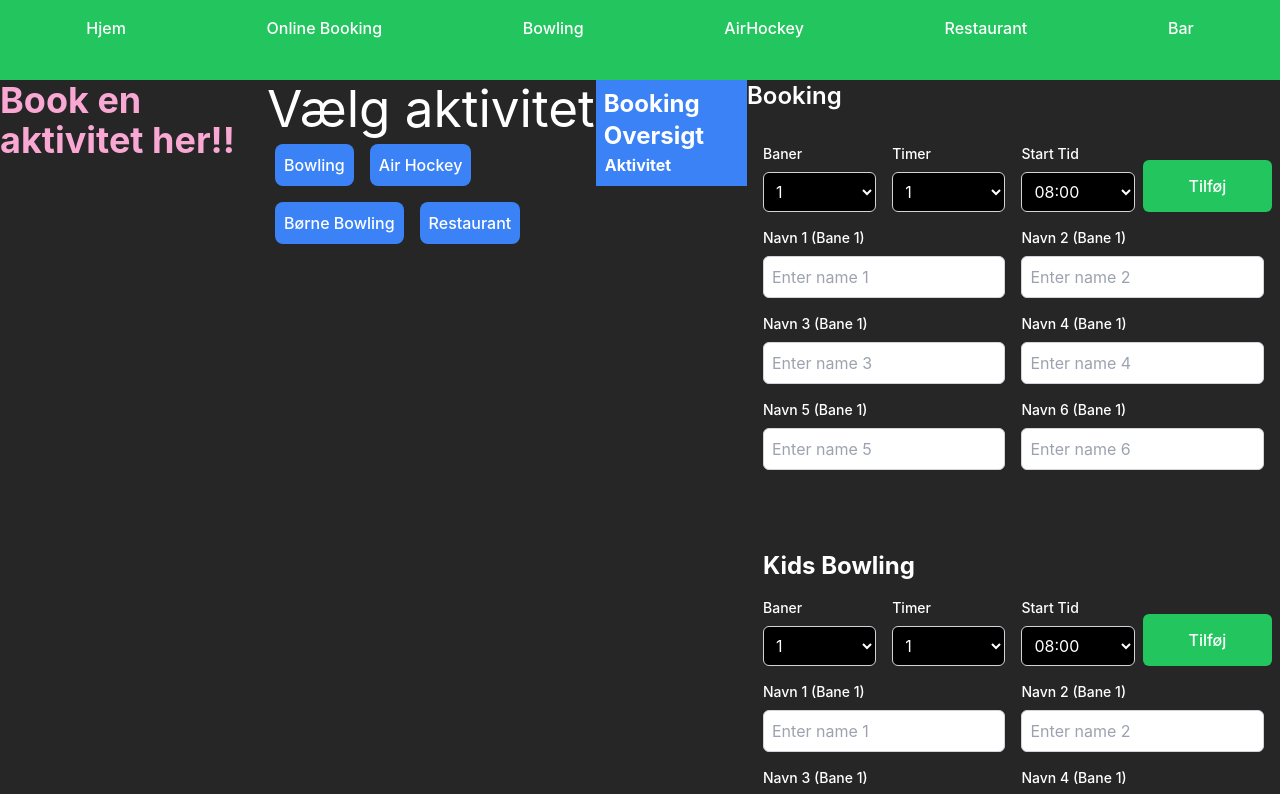
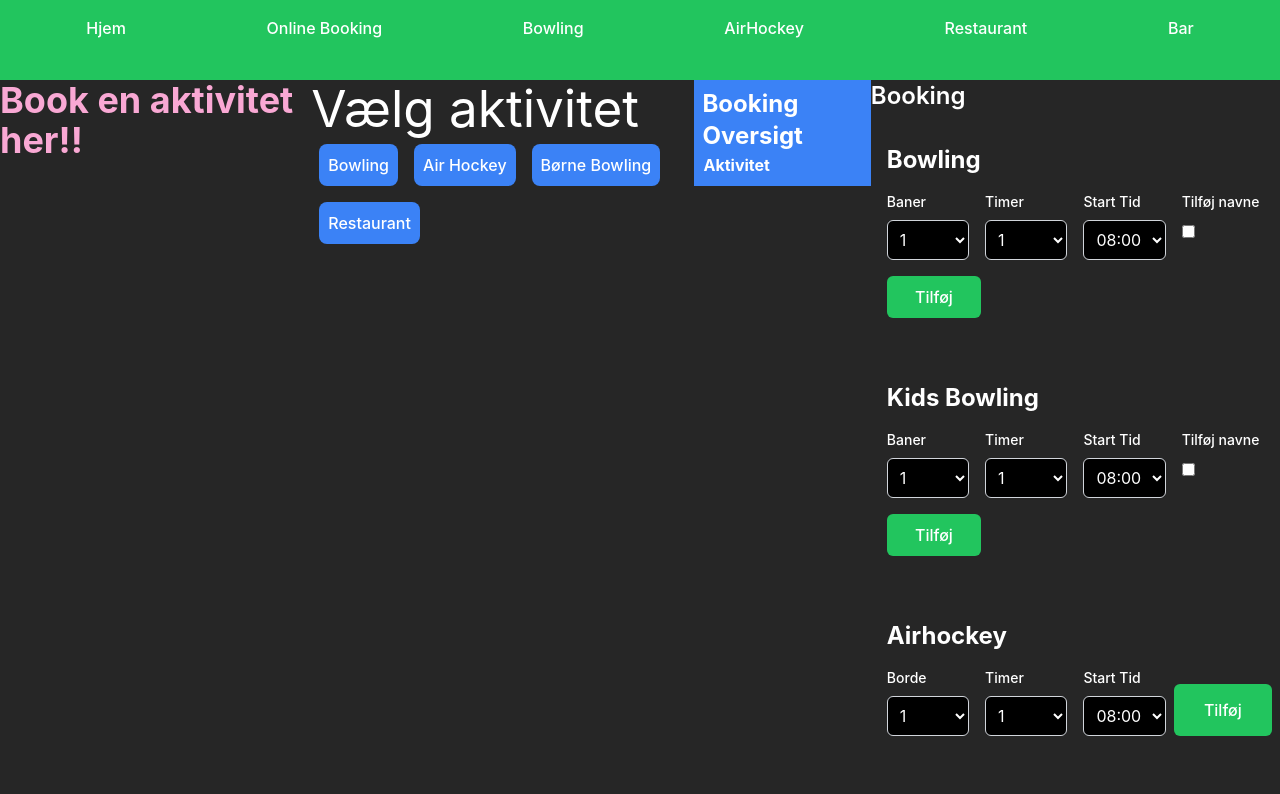
Before and after one commit to YawHB/XP-Bowling-Frontend-KYLL, a React (Vite) app: page /booking in a window 1280 px wide. Shown: the top 794 px of the page. Built offline with nearby package versions, Linux system fonts and the light colour scheme.

Commit message:
checkbox on set names for participants on bowling

```diff
--- a/src/components/booking/BowlingForm.tsx
+++ b/src/components/booking/BowlingForm.tsx
@@ -1,5 +1,4 @@
 import { useState } from "react";
-
 
 interface BowlingFormProps {
   addBooking: (newBooking: BookingData) => void;
@@ -13,11 +12,11 @@ interface BookingData {
   lanes: number;
 }
 
-
 export default function BowlingForm({ addBooking }: BowlingFormProps) {
   const [startTime, setStartTime] = useState<string>("08:00");
   const [playTime, setPlayTime] = useState<number>(0);
   const [lanes, setLanes] = useState<number>(1);
+  const [addNames, setAddNames] = useState<boolean>(false);
 
   function handleSubmit(event: React.FormEvent) {
     event.preventDefault();
@@ -25,12 +24,9 @@ export default function BowlingForm({ addBooking }: BowlingFormProps) {
       activity: "Bowling",
       date: new Date().toISOString().split("T")[0],
       time: startTime,
-      lanes,
+      lanes
     };
     addBooking(newBooking);
-
-
-    // handle form submission
   }
 
   function handleLaneSelectChange(event: React.ChangeEvent<HTMLSelectElement>) {
@@ -45,9 +41,16 @@ export default function BowlingForm({ addBooking }: BowlingFormProps) {
     setStartTime(event.target.value);
   }
 
+  function handleCheckboxChange(event: React.ChangeEvent<HTMLInputElement>) {
+    setAddNames(event.target.checked);
+  }
+
   return (
     <form onSubmit={handleSubmit} className="container mx-auto px-4 py-8 max-w-screen-md">
       <section className="flex flex-wrap -mx-2">
+        <div className="w-full px-2 mb-4">
+          <h2 className="text-2xl font-bold">Bowling</h2>
+        </div>
         <div className="w-full sm:w-1/4 px-2 mb-4 sm:mb-0">
           <label htmlFor="laneSelector" className="block mb-2 text-sm font-medium">
             Baner
@@ -64,7 +67,7 @@ export default function BowlingForm({ addBooking }: BowlingFormProps) {
           <label htmlFor="playTimeSelector" className="block mb-2 text-sm font-medium">
             Timer
           </label>
-          <select id="playTimeSelector" onChange={handlePlayTimeChange} value={playTime} className="bg-black text-white block w-full p-2 border border-gray-300 rounded-md text-black">
+          <select id="playTimeSelector" onChange={handlePlayTimeChange} value={playTime} className="bg-black text-white block w-full p-2 border border-gray-300 rounded-md">
             <option value={1}>1</option>
             <option value={2}>2</option>
           </select>
@@ -74,7 +77,7 @@ export default function BowlingForm({ addBooking }: BowlingFormProps) {
           <label htmlFor="startTime" className="block mb-2 text-sm font-medium">
             Start Tid
           </label>
-          <select id="startTime" onChange={handleStartTimeChange} value={startTime} className="bg-black text-white block w-full p-2 border border-gray-300 rounded-md text-black">
+          <select id="startTime" onChange={handleStartTimeChange} value={startTime} className="bg-black text-white block w-full p-2 border border-gray-300 rounded-md">
             <option value={"08:00"}>08:00</option>
             <option value={"09:00"}>09:00</option>
             <option value={"10:00"}>10:00</option>
@@ -91,11 +94,14 @@ export default function BowlingForm({ addBooking }: BowlingFormProps) {
           </select>
         </div>
 
-        <button type="submit" className="w-full sm:w-1/4 p-2 mt-4 bg-green-500 text-white rounded-md">
-          Tilføj
-        </button>
+        <div className="w-full sm:w-1/4 px-2 mb-4 sm:mb-0">
+          <label className="block mb-2 text-sm font-medium">Tilføj navne</label>
+          <input type="checkbox" onChange={handleCheckboxChange} />
+        </div>
       </section>
 
+      {addNames && (
+        <div className="mt-4">
           {Array.from({ length: lanes }, (_, laneIndex) => (
             <section key={laneIndex} className="flex flex-wrap -mx-2 mt-4">
               {[...Array(6)].map((_, index) => (
@@ -108,6 +114,12 @@ export default function BowlingForm({ addBooking }: BowlingFormProps) {
               ))}
             </section>
           ))}
+        </div>
+      )}
+
+      <button type="submit" className="w-full sm:w-1/4 p-2 mt-4 bg-green-500 text-white rounded-md">
+        Tilføj
+      </button>
     </form>
   );
 }
--- a/src/components/booking/KidsBowlingForm.tsx
+++ b/src/components/booking/KidsBowlingForm.tsx
@@ -16,6 +16,7 @@ export default function KidsBowlingForm({ addBooking }: KidsBowlingFormProps) {
   const [startTime, setStartTime] = useState<string>("08:00");
   const [playTime, setPlayTime] = useState<number>(0);
   const [lanes, setLanes] = useState<number>(1);
+  const [addNames, setAddNames] = useState<boolean>(false);
 
   function handleSubmit(event: React.FormEvent) {
     event.preventDefault();
@@ -41,6 +42,10 @@ export default function KidsBowlingForm({ addBooking }: KidsBowlingFormProps) {
 
   function handleStartTimeChange(event: React.ChangeEvent<HTMLSelectElement>) {
     setStartTime(event.target.value);
+  }
+
+  function handleCheckboxChange(event: React.ChangeEvent<HTMLInputElement>) {
+    setAddNames(event.target.checked);
   }
 
   return (
@@ -92,11 +97,14 @@ export default function KidsBowlingForm({ addBooking }: KidsBowlingFormProps) {
           </select>
         </div>
 
-        <button type="submit" className="w-full sm:w-1/4 p-2 mt-4 bg-green-500 text-white rounded-md">
-          Tilføj
-        </button>
+        <div className="w-full sm:w-1/4 px-2 mb-4 sm:mb-0">
+          <label className="block mb-2 text-sm font-medium">Tilføj navne</label>
+          <input type="checkbox" onChange={handleCheckboxChange} checked={addNames} />
+        </div>
       </section>
 
+      {addNames && (
+        <div className="mt-4">
           {Array.from({ length: lanes }, (_, laneIndex) => (
             <section key={laneIndex} className="flex flex-wrap -mx-2 mt-4">
               {[...Array(6)].map((_, index) => (
@@ -109,6 +117,12 @@ export default function KidsBowlingForm({ addBooking }: KidsBowlingFormProps) {
               ))}
             </section>
           ))}
+        </div>
+      )}
+
+      <button type="submit" className="w-full sm:w-1/4 p-2 mt-4 bg-green-500 text-white rounded-md">
+        Tilføj
+      </button>
     </form>
   );
 }
--- a/src/components/booking/Onlinebooking.tsx
+++ b/src/components/booking/Onlinebooking.tsx
@@ -19,6 +19,9 @@ export default function OnlineBooking() {
     setBookingData([...bookingData, {... newBooking, id: bookingData.length + 1}]);
   }
 
+  console.log(bookingData);
+
+
   return (
     <div className="flex w-screen">
       <div className="">
```
Lines whose indentation alone changed are shown as unchanged.
